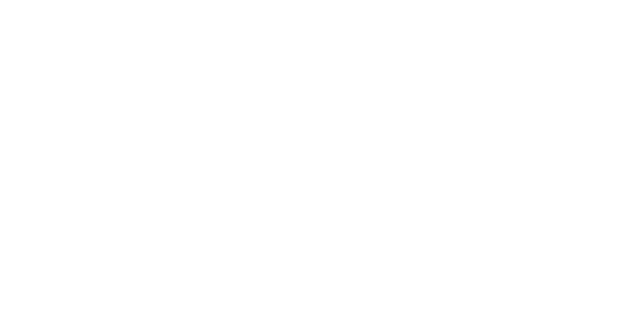
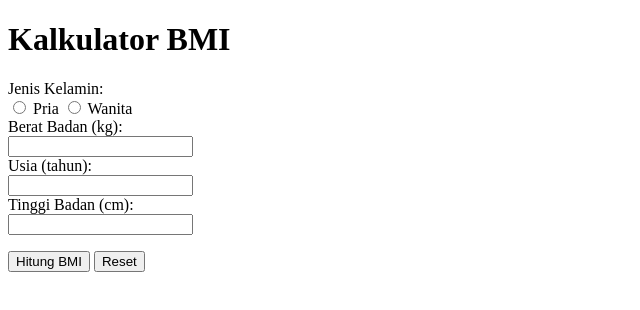
Before and after one commit to revou-fundamental-course/28-oct-24-dewiianita, a plain HTML site: page index.html in a window 1280 px wide. Shown: the whole page, without its empty margins (0-640 px from the left). Drawn offline with Linux system fonts and the light colour scheme.

Commit message:
menambahkan container data user

```diff
--- a/index.html
+++ b/index.html
@@ -3,10 +3,30 @@
 <head>
     <meta charset="UTF-8">
     <meta name="viewport" content="width=device-width, initial-scale=1.0">
-    <title>Document</title>
+    <title>Kalkulator BMI</title>
     <link rel="stylesheet" href="css\styles.css"
 </head>
 <body>
+    <div class="container">
+        <h1>Kalkulator BMI</h1>
+        <form>
+            <label for="jenis-kelamin">Jenis Kelamin:</label><br>
+            <input type="radio" id="pria" name="jenis-kelamin" value="pria">
+            <label for="pria">Pria</label>
+            <input type="radio" id="wanita" name="jenis-kelamin" value="wanita">
+            <label for="wanita">Wanita</label><br>
+            <label for="berat-badan">Berat Badan (kg):</label><br>
+            <input type="number" id="berat-badan" name="berat-badan"><br>
+            <label for="usia">Usia (tahun):</label><br>
+            <input type="number" id="usia" name="usia"><br>
+            <label for="tinggi-badan">Tinggi Badan (cm):</label><br>
+            <input type="number" id="tinggi-badan" name="tinggi-badan"><br>
+            <p></p>
+            <button type="button" onclick="hitungBMI()">Hitung BMI</button>
+            <button type="reset">Reset</button>
+        </form>
 
+        <div id="hasil"></div>
+    </div>
 </body>
 </html>
```
